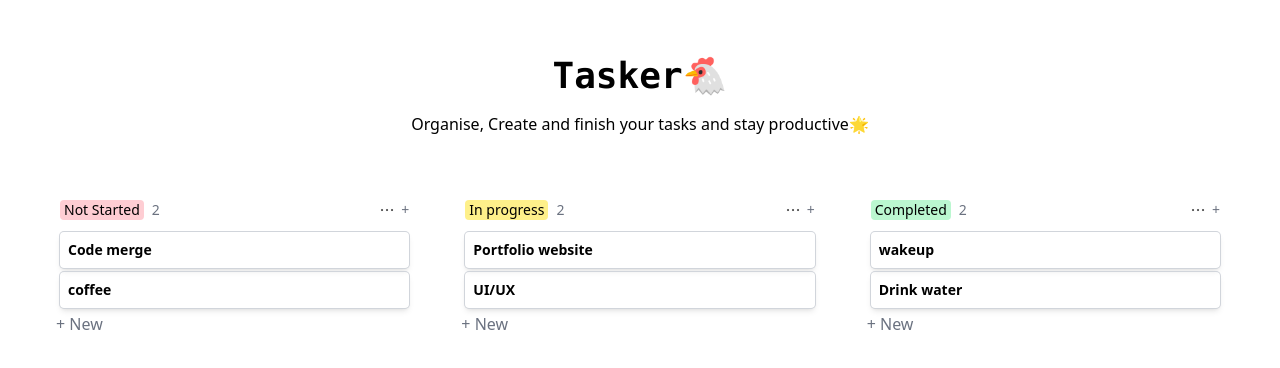
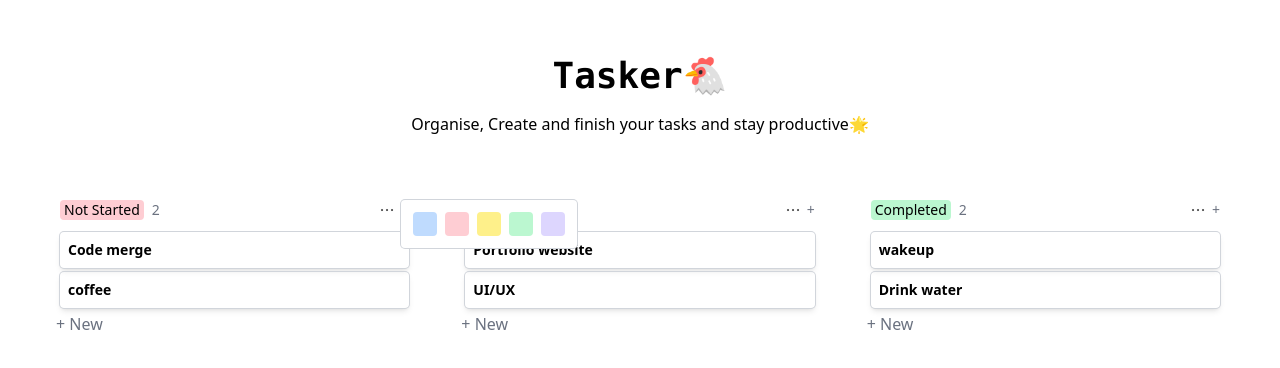
Before and after one commit to Sid2202/Tasker, a React (Create React App) app: page / in a window 1280 px wide. Both pictures are taken after a click on the button 387 px from the left and 210 px from the top of the page. Shown: the top 368 px of the page. Built offline with nearby package versions, Linux system fonts and the light colour scheme.

Commit message:
change columns color

```diff
--- a/package.json
+++ b/package.json
@@ -7,6 +7,7 @@
     "@testing-library/react": "^13.4.0",
     "@testing-library/user-event": "^13.5.0",
     "react": "^18.2.0",
+    "react-click-away-listener": "^2.2.3",
     "react-dom": "^18.2.0",
     "react-router-dom": "^6.17.0",
     "react-scripts": "5.0.1",
--- a/src/Card.js
+++ b/src/Card.js
@@ -12,7 +12,6 @@ const Card = ({ card, onDragStart, column }) => {
         <div
             draggable="true"
             onDragStart={(e) => handleDragStart(e, card, column)}
-        //   onClick={handleEditCard}
             className="ring-gray-300 ring-1 rounded p-2 shadow-md m-1 cursor-grab"
         >
                 <Link to={`/edit/${column.id}/${card.id}`}
--- a/src/ColContext.js
+++ b/src/ColContext.js
@@ -58,6 +58,16 @@ export const columnsReducer = (state, action) => {
         ...state,
           [newColumnId]: newColumn,
       };
+    case 'changeColor':
+      const {columnColorId, newColor} = action.payload;
+      const newStateColor = { ...state };
+      if (newStateColor[columnColorId]) {
+        const column = newStateColor[columnColorId];
+        if (column.color) {
+          column.color = newColor;
+        }
+      }
+      return newStateColor;
     case 'editCardContent':
       const { colId, carId, newContent } = action.payload;
       const newSt = { ...state };
--- a/src/Column.js
+++ b/src/Column.js
@@ -2,6 +2,7 @@ import {useState, useContext} from 'react';
 import Card from './Card';
 import dots from './assets/dots.png'
 import { ColContext } from './ColContext';
+import ClickAwayListener from 'react-click-away-listener';
 
 const Column = ({ columnId }) => {
 
@@ -10,6 +11,7 @@ const Column = ({ columnId }) => {
     const [newColumnTitle, setNewColumnTitle] = useState('');
     const [showInput, setShowInput] = useState(false);
     const [showColInput, setShowColInput] = useState(false);
+    const [showColor, setShowColor] = useState(false);
 
 
     const handleDragStart = (e, card) => {
@@ -61,6 +63,22 @@ const Column = ({ columnId }) => {
     };
 
 
+
+    const handleChangeColor = (color) => {
+        if(showColor){
+            console.log("change color to", color);
+            const columnColorId = columnId
+            const newColor = color.toString()
+            dispatch({
+                type: 'changeColor',
+                payload: {columnColorId, newColor}
+            })
+            setShowColor(false);
+        }
+
+    }
+
+
   return (
     <div className="flex flex-col m-6 w-1/3"
       onDragOver={(e) => e.preventDefault()}
@@ -72,7 +90,22 @@ const Column = ({ columnId }) => {
                 <p className='text-gray-500 px-2'>{columns[columnId].cards.length}</p>
             </div>
             <div className='flex'>
-                <button className='px-1'><img width={20} height={20} className='' src = {dots} alt="." /></button>
+                <button onClick={()=>setShowColor(true)} className='px-1'><img width={20} height={20} className='' src = {dots} alt="." /></button>
+
+                <div>
+                {showColor && (
+                    <ClickAwayListener onClickAway={() => setShowColor(false)}>
+                    <div className='ring-gray-300 ring-1 rounded p-2 absolute bg-white'>
+                        <button onClick={() =>handleChangeColor("bg-blue-200")} className=' p-3 py-3 m-1 border-1 border-black bg-blue-200 rounded '></button>
+                        <button onClick={() =>handleChangeColor("bg-rose-200")} className='p-3 py-3 m-1 bg-rose-200 rounded'></button>
+                        <button onClick={() =>handleChangeColor("bg-yellow-200")} className='p-3 py-3 m-1 bg-yellow-200 rounded'></button>
+                        <button onClick={() =>handleChangeColor("bg-green-200")} className='p-3 py-3 m-1 bg-green-200 rounded'></button>
+                        <button onClick={() =>handleChangeColor("bg-violet-200")} className='p-3 py-3 m-1 bg-violet-200 rounded'></button>
+                    </div>
+                    </ClickAwayListener>
+                )}
+                </div>
+
                 <button onClick={() => setShowColInput(true)} className='text-gray-500'>+</button>
                 <div>
                 {showColInput && (
```
Also changed, not shown: 1 other file (tests, documents, lock files or other folders).
